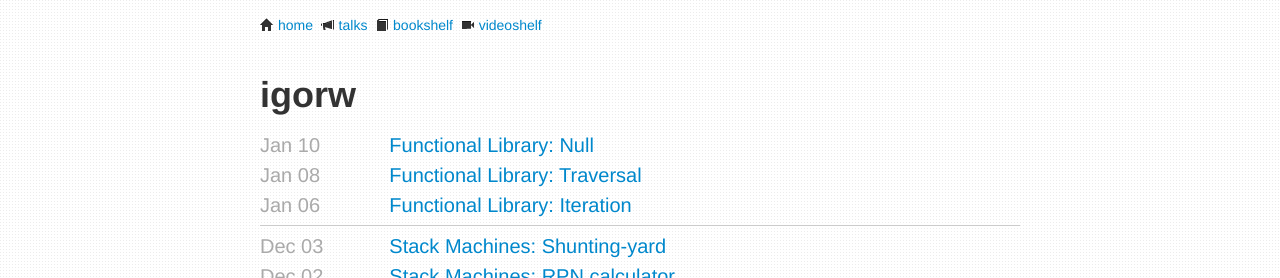
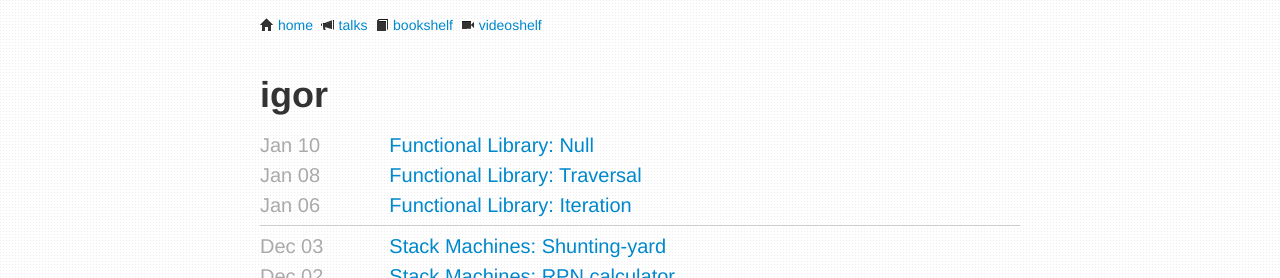
Before and after one commit to igorw/weblog, a Jekyll site: the page built from index.html, in a window 1280 px wide. Shown: the top 278 px of the page. Built offline with Jekyll 4.4.1, drawn with Linux system fonts in a browser that asks for light colours; Markdown is read by kramdown in place of the engine named in the settings.

Commit message:
igorw => just igor

```diff
--- a/_layouts/index.html
+++ b/_layouts/index.html
@@ -1,7 +1,7 @@
 {% include header.html %}
 
-<h1 class="title" title="Hi, I'm Igor Wiedler and this is my weblog!">
-    igorw
+<h1 class="title" title="Hi, I'm Igor and this is my weblog!">
+    igor
 </h1>
 
 <ul class="unstyled post-list">
```
